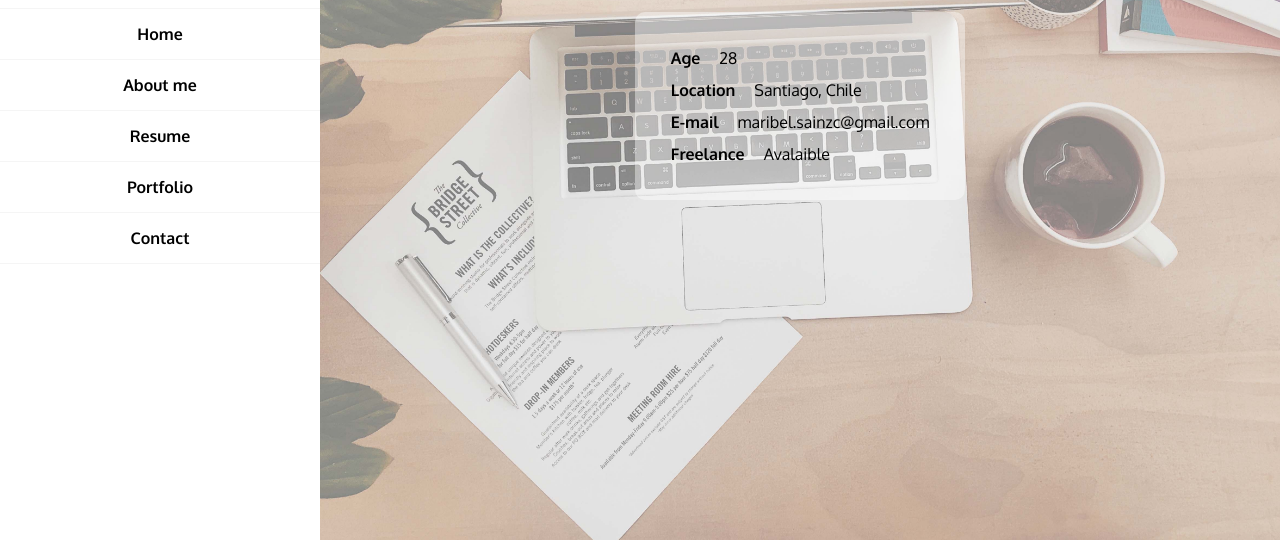
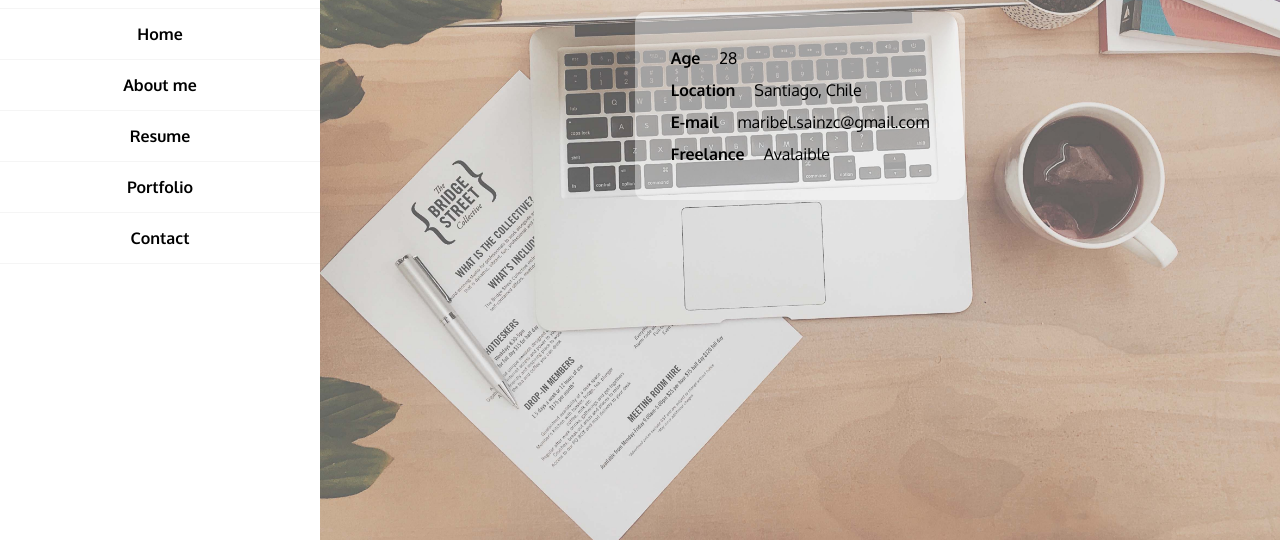
Before and after one commit to maribelsainz/Portafolio, a plain HTML site: page public/index.html in a window 1280 px wide. Shown: the part 260-800 px from the top of the page. Drawn offline with Linux system fonts and the light colour scheme.

Commit message:
Cambio opacidad foto home

```diff
--- a/public/styles.css
+++ b/public/styles.css
@@ -9,7 +9,7 @@ body {
 
 #right {
     flex: 3;
-    background-image: url("img/Fondo\ Home\ -50.jpg");
+    background-image: url("img/Fondo\ Home.jpg");
     background-size: cover;
 }
 
```
